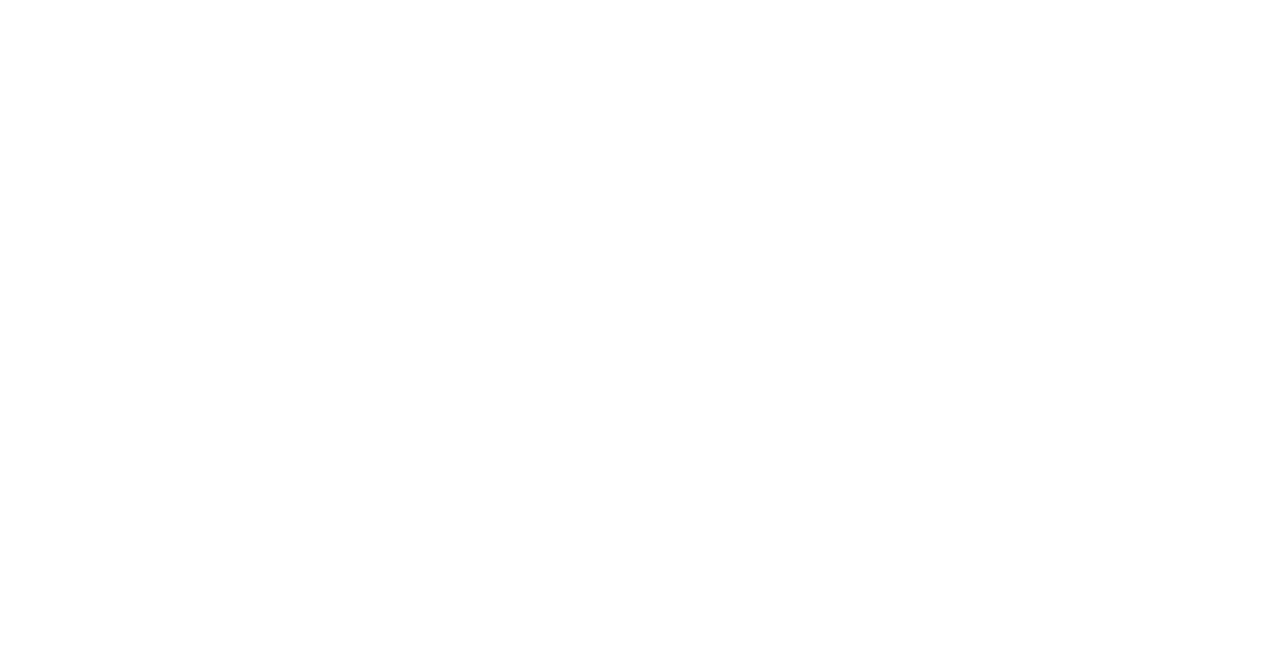
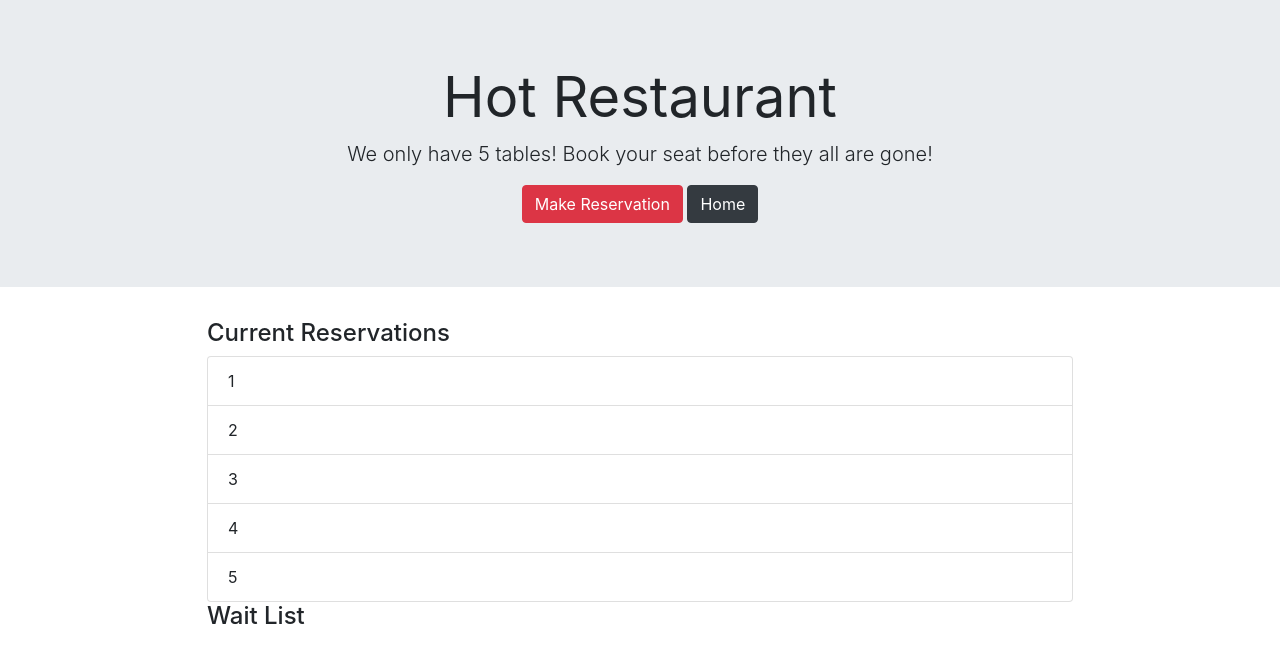
Before and after one commit to megha-murthy/mini-proj-1, a plain HTML site: page view.html in a window 1280 px wide. Drawn offline with nearby package versions, Linux system fonts and the light colour scheme.

Commit message:
push html changes

```diff
--- a/view.html
+++ b/view.html
@@ -0,0 +1,38 @@
+<!DOCTYPE html>
+<html lang="en">
+<head>
+  <meta charset="UTF-8">
+  <meta http-equiv="X-UA-Compatible" content="ie=edge">
+  <link rel="stylesheet" href="https://maxcdn.bootstrapcdn.com/bootstrap/4.0.0/css/bootstrap.min.css">
+  <title>Hot Restaurant</title>
+</head>
+<body>
+  <div class="jumbotron jumbotron-fluid">
+    <div class="container" style = "text-align: center;">
+        <h1 class="display-4"><b>Hot Restaurant</b></h1>
+        <p class = "lead">We only have 5 tables! Book your seat before they all are gone!</p>
+        <a href = "make.html" class = "btn btn-danger reservation">Make Reservation</a>
+        <a href = "home.html" class = "btn btn-dark" role ="button">Home</a>
+    </div>
+  </div>
+<div class = "row" style = "margin: 0 auto; width:70%">
+<div class = "col-lg-12">
+<div class = "panel panel-default">
+    <div class = "panel-heading">
+        <h4>Current Reservations</h4>
+    </div>
+    <div class = "panel-body">
+        <ul class="list-group">
+            <li class="list-group-item" id = "table-1">1</li>
+            <li class="list-group-item" id = "table-2">2</li>
+            <li class="list-group-item" id = "table-3">3</li>
+            <li class="list-group-item" id = "table-4">4</li>
+            <li class="list-group-item" id = "table-5">5</li>
+          </ul>
+    </div>
+    <div class = "panel-heading">
+        <h4>Wait List</h4>
+    </div>
+    <div class = "panel-body">
+
+    </div>
```
Also changed, not shown: home.html (+1 -1 lines), make.html (+6 -5 lines).
